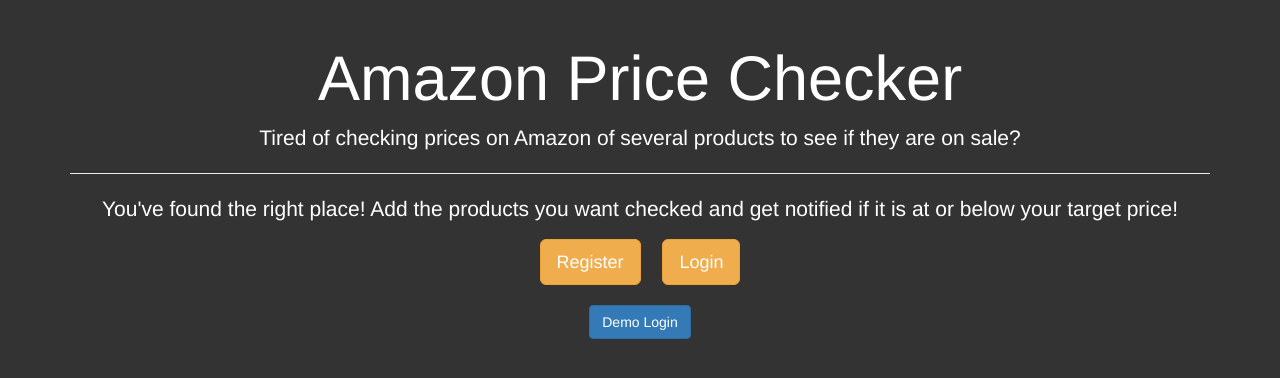
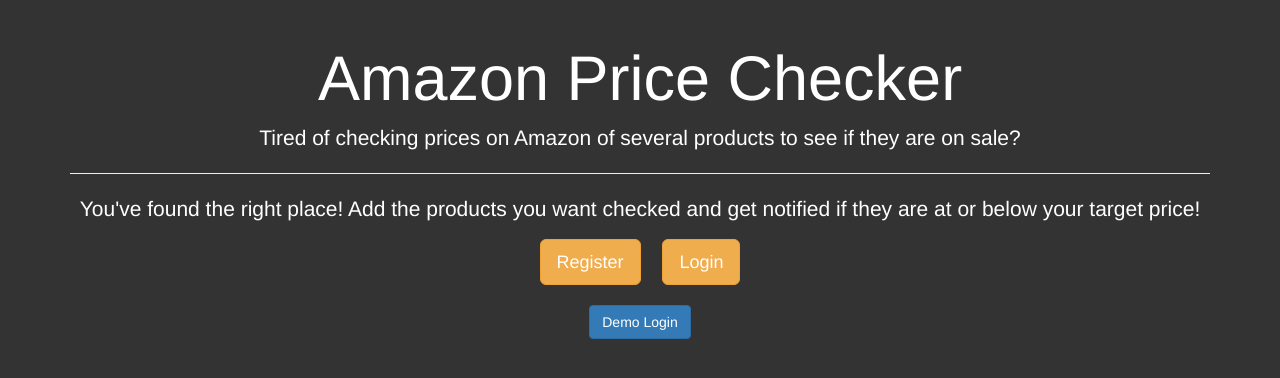
Before and after one commit to lindajhk/AZPriceProbe, a Flask app: page / in a window 1280 px wide. Shown: the part 240-618 px from the top of the page. Run offline with Flask 3, Linux system fonts and the light colour scheme; some libraries are stand-ins or nearby versions.

Commit message:
Edited text

```diff
--- a/templates/home.html
+++ b/templates/home.html
@@ -26,7 +26,7 @@
       <h1 class="display-4">Amazon Price Checker</h1>
       <p class="lead">Tired of checking prices on Amazon of several products to see if they are on sale?</p>
       <hr class="my-4">
-      <p>You've found the right place! Add the products you want checked and get notified if it is at or below your target price!</p>
+      <p>You've found the right place! Add the products you want checked and get notified if they are at or below your target price!</p>
       <a class="btn btn-warning btn-lg register-button" href="{{ url_for('register') }}" role="button">Register</a>
       <a class="btn btn-warning btn-lg login-button" href="{{ url_for('login') }}" role="button">Login</a>
         <br>
```
